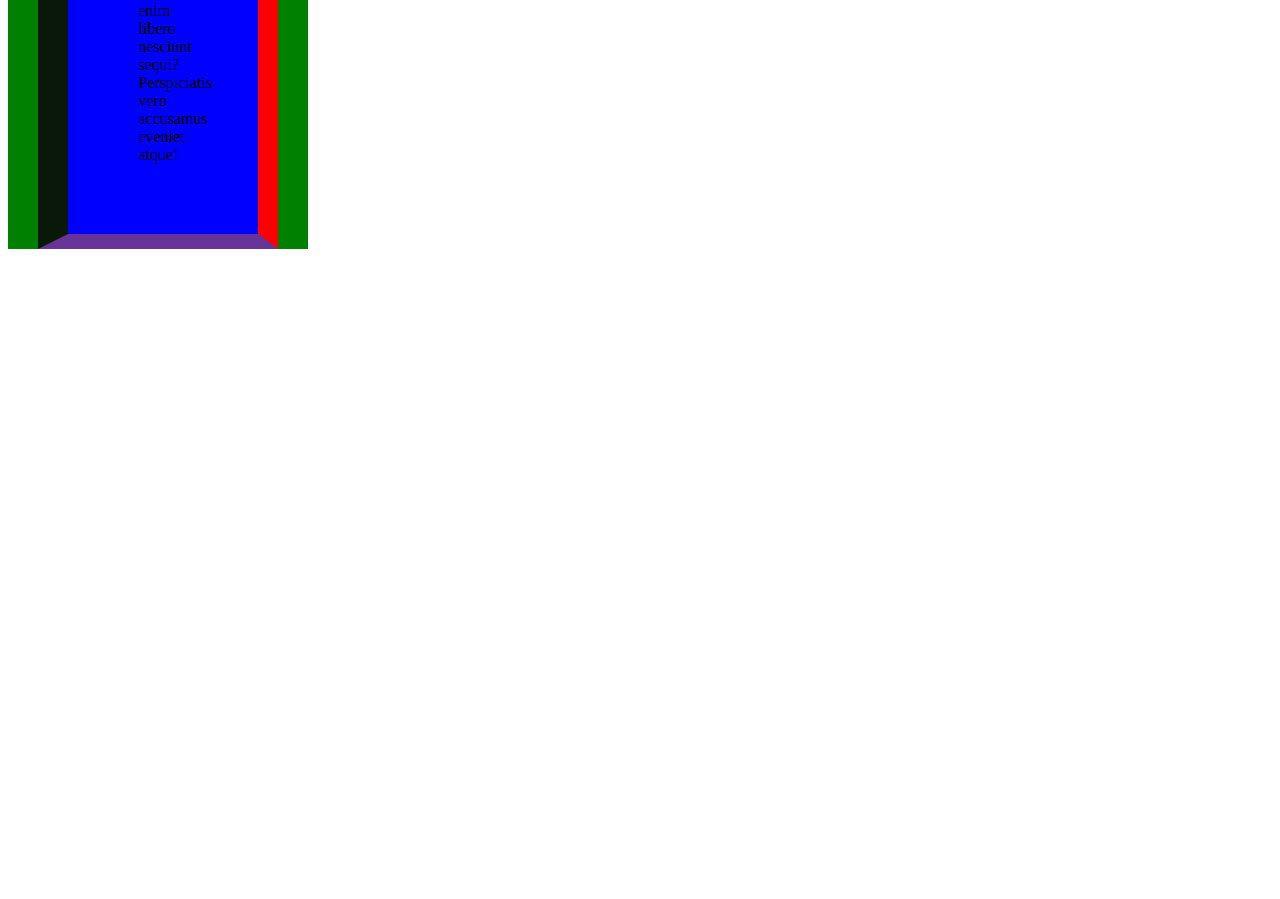
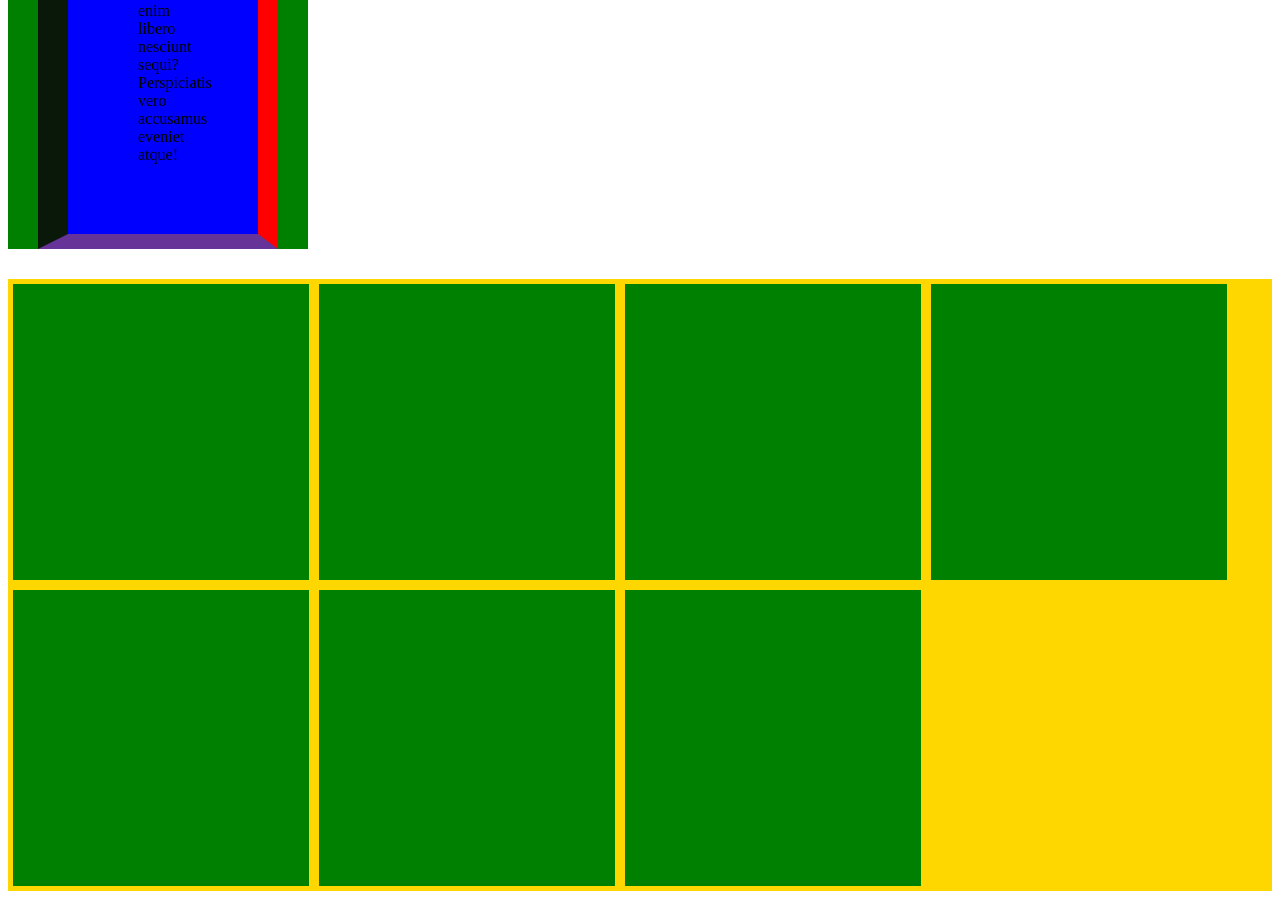
Before and after one commit to MarinaKraskova/MarinaKraskova.github.io, a plain HTML site: page temp/domashka10.html in a window 1280 px wide. Shown: the part 503-1402 px from the top of the page. Before the commit the page ends 800 px from the top, so only its background shows below. Drawn offline with Linux system fonts and the light colour scheme.

Commit message:
домашнее задание часть 2 дополненное

```diff
--- a/temp/domashka10.html
+++ b/temp/domashka10.html
@@ -14,6 +14,14 @@
 
      </div>
      </div>
-
+     <div class="list">
+        <div class="item"></div>
+        <div class="item"></div>
+        <div class="item"></div>
+        <div class="item"></div>
+        <div class="item"></div>
+        <div class="item"></div>
+        <div class="item"></div>
+      </div>
 </body>
 </html>
--- a/temp/style/style2.css
+++ b/temp/style/style2.css
@@ -15,3 +15,22 @@
         background-color: blue;
         box-sizing: border-box;
     }
+    .list {
+        width: 100%;
+        background: gold;
+        display: flex;
+        flex-wrap: wrap;
+      }
+      .item {
+        width: calc(25% - 20px);
+        background: green;
+        margin:5px;
+        background-position: center;
+        background-size: cover;
+        background-repeat: no-repeat;
+      }
+      .item::before {
+        display: block;
+        content: '';
+        padding-bottom: 100%;
+      }
```
